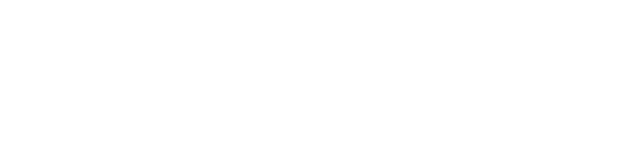
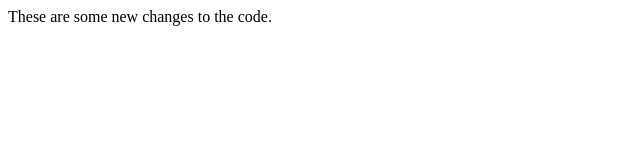
Before and after one commit to dougoblivion/learningfirebase, a plain HTML site: page index.html in a window 1280 px wide. Shown: the whole page, without its empty margins (0-640 px from the left). Drawn offline with Linux system fonts and the light colour scheme.

Commit message:
some new changes

```diff
--- a/index.html
+++ b/index.html
@@ -2,4 +2,7 @@
     <head>
         <title>this is a title</title>
     </head>
+    <body>
+        These are some new changes to the code.
+    </body>
 </html>
```
